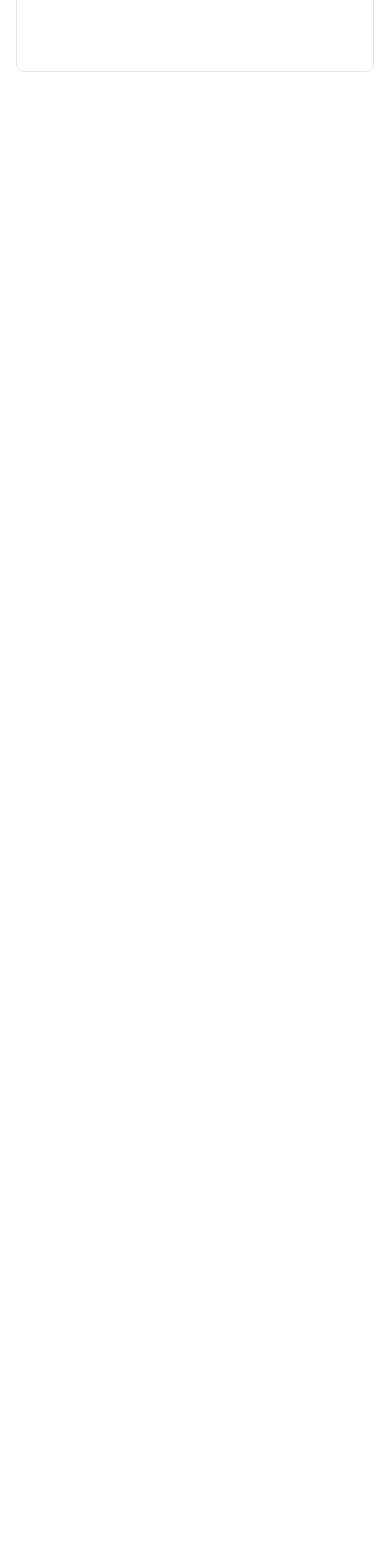
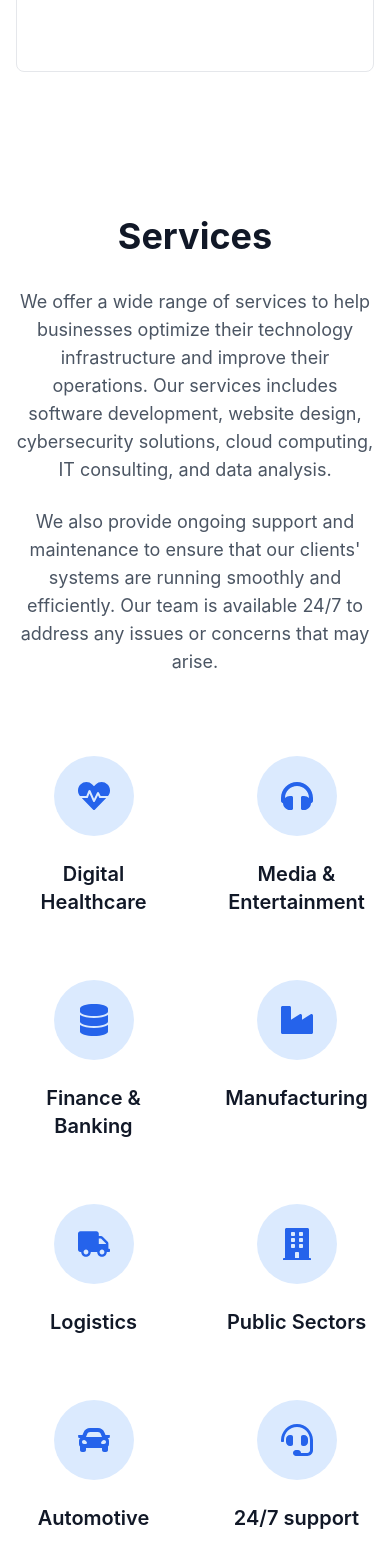
Before and after one commit to Avengers-Technology/Global-Aspire, a React (Create React App) app: page / in a window 390 px wide. Shown: the part 5749-7317 px from the top of the page. Before the commit the page ends 5885 px from the top, so only its background shows below. Built offline with nearby package versions, Linux system fonts and the light colour scheme.

Commit message:
Update Service P1

```diff
--- a/src/App.tsx
+++ b/src/App.tsx
@@ -1,6 +1,7 @@
 import React from 'react';
 import AboutUs from './components/AboutUs';
 import Product from './components/Product';
+import Services from './components/Services';
 
 function App() {
   const scrollToSection = (sectionId: string) => {
@@ -35,7 +36,12 @@ function App() {
                 >
                   Products
                 </button>
-                <a href="#" className="text-gray-600 hover:text-gray-900">Services</a>
+                <button
+                  onClick={() => scrollToSection('services')}
+                  className="text-gray-600 hover:text-gray-900"
+                >
+                  Services
+                </button>
                 <a href="#" className="text-gray-600 hover:text-gray-900">Members</a>
                 <a href="#" className="text-gray-600 hover:text-gray-900">Working Process</a>
                 <button className="bg-red-500 text-white px-4 py-2 rounded-md hover:bg-red-600">
@@ -60,6 +66,7 @@ function App() {
       <main className="pt-16">
         <AboutUs />
         <Product />
+        <Services />
       </main>
     </div>
   );
--- /dev/null
+++ b/src/components/Services.tsx
@@ -0,0 +1,101 @@
+import React from 'react';
+import { IconType } from 'react-icons';
+import {
+  FaHeartbeat,
+  FaHeadphones,
+  FaDatabase,
+  FaIndustry,
+  FaTruck,
+  FaBuilding,
+  FaCar,
+  FaHeadset
+} from 'react-icons/fa';
+
+interface ServiceItem {
+  icon: IconType;
+  title: string;
+}
+
+const services: ServiceItem[] = [
+  {
+    icon: FaHeartbeat,
+    title: "Digital Healthcare"
+  },
+  {
+    icon: FaHeadphones,
+    title: "Media & Entertainment"
+  },
+  {
+    icon: FaDatabase,
+    title: "Finance & Banking"
+  },
+  {
+    icon: FaIndustry,
+    title: "Manufacturing"
+  },
+  {
+    icon: FaTruck,
+    title: "Logistics"
+  },
+  {
+    icon: FaBuilding,
+    title: "Public Sectors"
+  },
+  {
+    icon: FaCar,
+    title: "Automotive"
+  },
+  {
+    icon: FaHeadset,
+    title: "24/7 support"
+  }
+];
+
+const Services: React.FC = () => {
+  return (
+    <section id="services" className="py-20 bg-white">
+      <div className="max-w-7xl mx-auto px-4 sm:px-6 lg:px-8">
+        {/* Header Section */}
+        <div className="text-center max-w-3xl mx-auto mb-20">
+          <h2 className="text-4xl font-bold text-gray-900 mb-8">
+            Services
+          </h2>
+          <div className="space-y-6 text-lg text-gray-600">
+            <p>
+              We offer a wide range of services to help businesses optimize their technology
+              infrastructure and improve their operations. Our services includes software
+              development, website design, cybersecurity solutions, cloud computing, IT
+              consulting, and data analysis.
+            </p>
+            <p>
+              We also provide ongoing support and maintenance to ensure that our clients'
+              systems are running smoothly and efficiently. Our team is available 24/7 to
+              address any issues or concerns that may arise.
+            </p>
+          </div>
+        </div>
+
+        {/* Services Grid */}
+        <div className="grid grid-cols-2 md:grid-cols-4 gap-x-12 gap-y-16">
+          {services.map((service, index) => {
+            const IconComponent  = service.icon as React.ElementType;
+            return (
+              <div key={index} className="flex flex-col items-center text-center group">
+                {/* Icon Circle */}
+                <div className="w-20 h-20 bg-blue-100 rounded-full flex items-center justify-center mb-6 group-hover:bg-blue-200 transition-colors duration-300">
+                  <IconComponent size={32} className="text-blue-600" />
+                </div>
+                {/* Title */}
+                <h3 className="text-xl font-semibold text-gray-900">
+                  {service.title}
+                </h3>
+              </div>
+            );
+          })}
+        </div>
+      </div>
+    </section>
+  );
+};
+
+export default Services;
```
